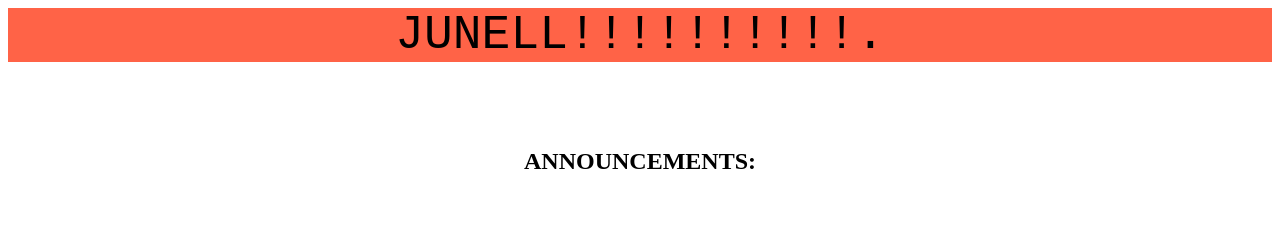
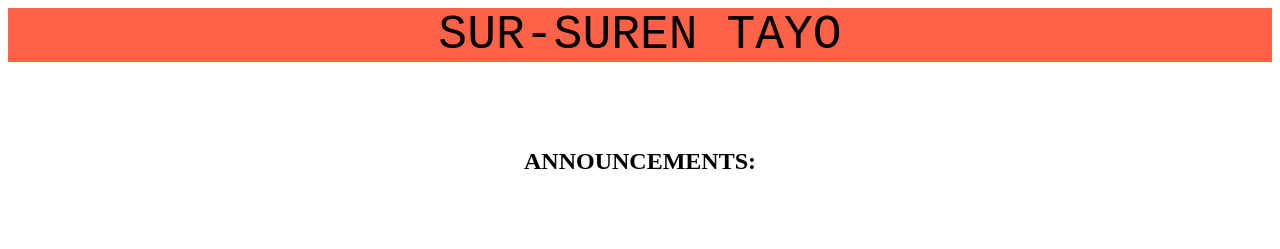
Before and after one commit to james0301/akosijames, a plain HTML site: page index.html in a window 1280 px wide. Shown: the top 249 px of the page. Drawn offline with Linux system fonts and the light colour scheme.

Commit message:
Update index.html

```diff
--- a/index.html
+++ b/index.html
@@ -11,7 +11,7 @@
   });
 </script>
 </head>
-<center><p style="background-color:Tomato;"><font face="Courier New" size="12" color="black">JUNELL!!!!!!!!!!.</font></p></center>
+<center><p style="background-color:Tomato;"><font face="Courier New" size="12" color="black">SUR-SUREN TAYO</font></p></center>
  <marquee><li><font face="Courier New" color="black" size="8"><b>EXPLORING THE BEAUTY OF PHILIPPINES</b></font></li></marquee>
  <br>
  <center><p><font size="5"><b>ANNOUNCEMENTS:</b></font></p></center>
```
